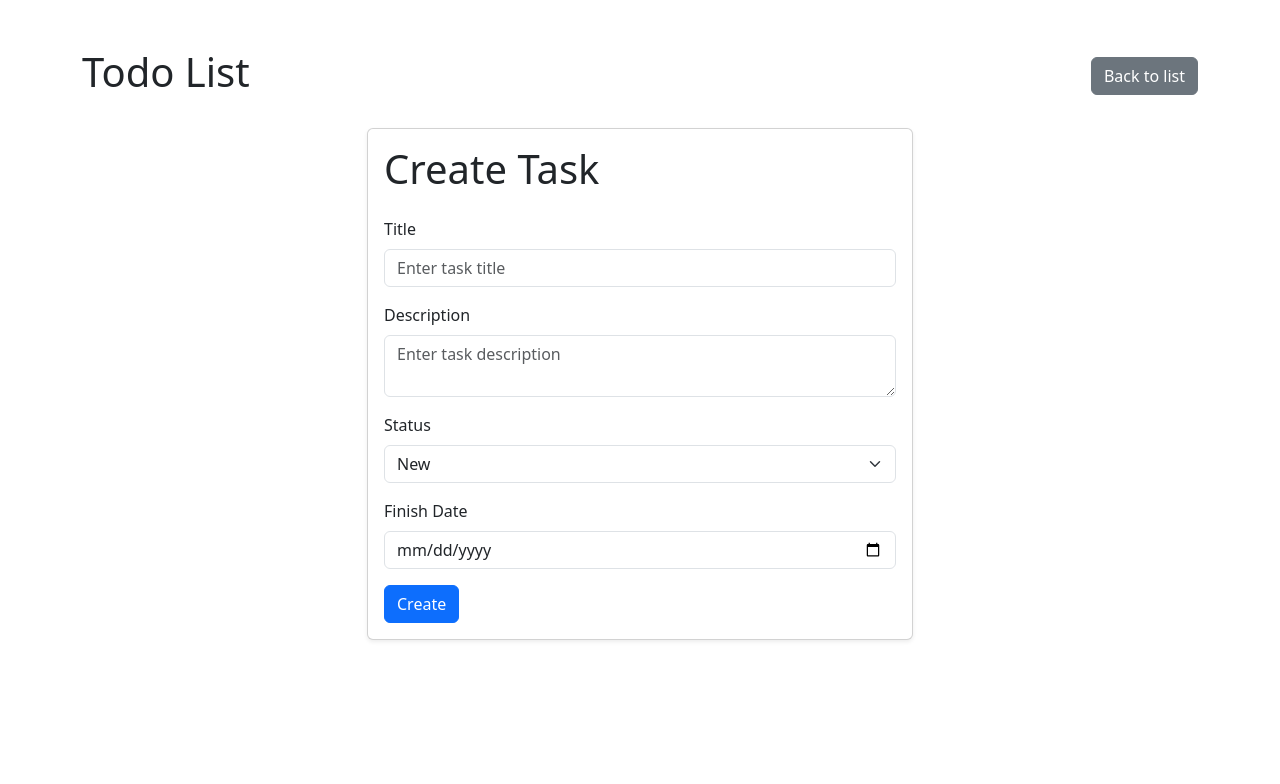
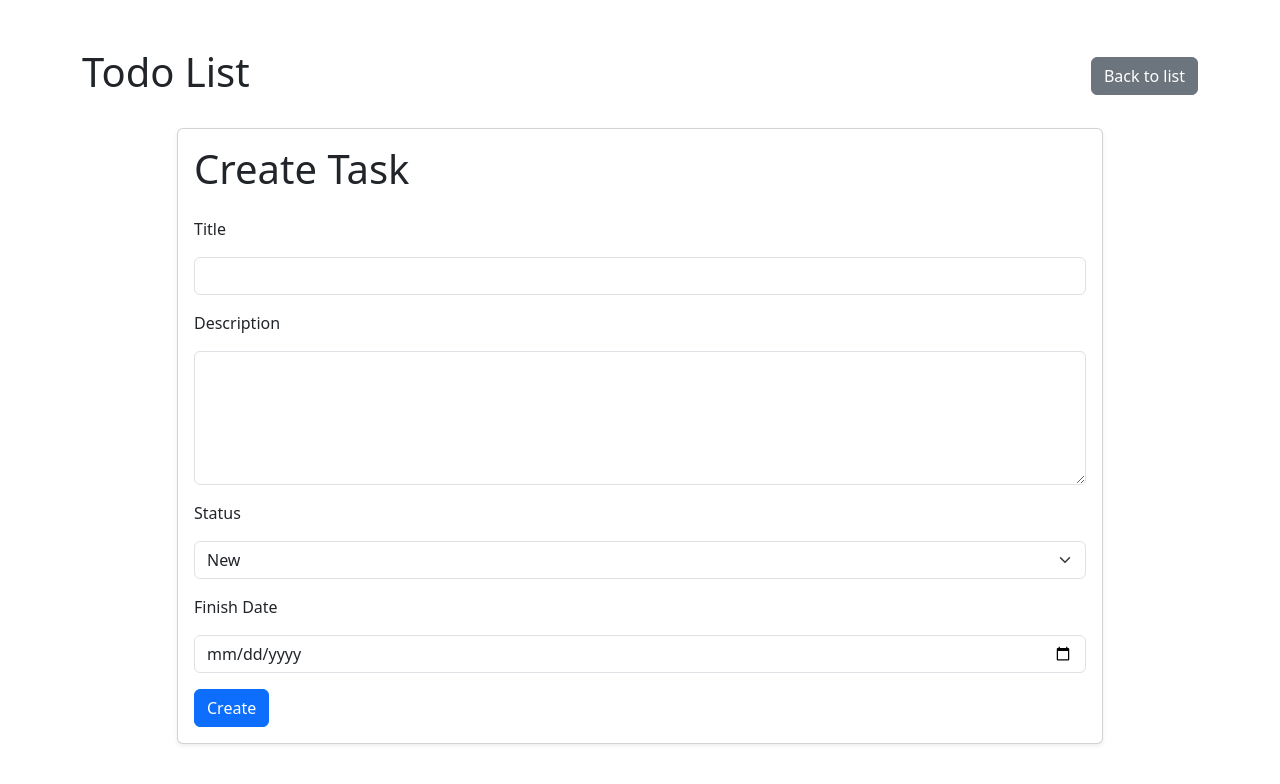
Before and after one commit to iAmBelovNikita/homework_52_nikita_belov, a Django app: page /task/create/ in a window 1280 px wide. Shown: the top 784 px of the page. Run offline with Django 5.2, Linux system fonts and the light colour scheme.

Commit message:
Refactor code. Create task_form.html and include it in task_create.html. Edit views.py for new form

```diff
--- /dev/null
+++ b/source/todo_list/forms.py
@@ -0,0 +1,36 @@
+from django import forms
+from django.forms import TextInput, Textarea
+
+from .models import status_choices
+
+
+class TaskForm(forms.Form):
+    title = forms.CharField(
+        required=True,
+        max_length=200,
+        label="Title",
+        widget=TextInput(attrs={"class": "form-control"})
+    )
+
+    description = forms.CharField(
+        required=False,
+        max_length=500,
+        label="Description",
+        widget=Textarea(attrs={"class": "form-control", "rows": "5"})
+    )
+
+    status = forms.ChoiceField(
+        required=True,
+        choices=status_choices,
+        label="Status",
+        widget=forms.Select(attrs={"class": "form-select"})
+    )
+
+    finish_date = forms.DateField(
+        required=False,
+        label="Finish Date",
+        widget=forms.DateInput(attrs={
+            "class": "form-control",
+            "type": "date"
+        })
+    )
--- /dev/null
+++ b/source/todo_list/templates/partial/task_form.html
@@ -0,0 +1,24 @@
+<form id="task-form" action="" method="POST">
+  {% csrf_token %}
+
+  {% for error in form.non_field_errors %}
+      <p class="text-danger ms-2 fs-6 mt-0">{{ error }}</p>
+  {% endfor %}
+
+  {% for field in form %}
+      <p>
+          <label for="{{ field.id_for_label }}">{{ field.label }}</label>
+      </p>
+
+      {% for error in field.errors %}
+          <p class="text-danger ms-2 fs-6 mt-0">{{ error }}</p>
+      {% endfor %}
+
+      <p>{{ field }}</p>
+  {% endfor %}
+  <div class="d-flex gap-2">
+      <button type="submit" class="btn btn-primary">
+        {{ button_text }}
+      </button>
+  </div>
+</form>
--- a/source/todo_list/templates/task_create.html
+++ b/source/todo_list/templates/task_create.html
@@ -6,67 +6,13 @@
 {% endblock %}
 {% block content %}
   <div class="row justify-content-center">
-    <div class="col-md-6">
+    <div class="col-md-10">
 
       <div class="card shadow-sm">
         <div class="card-body">
           <h1 class="card-title mb-4">Create Task</h1>
 
-          <form action="{% url 'task_create' %}" method="post">
-            {% csrf_token %}
-
-            <div class="mb-3">
-              <label for="title" class="form-label">Title</label>
-              <input
-                type="text"
-                class="form-control"
-                id="title"
-                name="title"
-                placeholder="Enter task title"
-                required
-              >
-            </div>
-
-            <div class="mb-3">
-              <label for="description" class="form-label">Description</label>
-              <textarea
-                class="form-control"
-                id="description"
-                name="description"
-                placeholder="Enter task description"
-              ></textarea>
-            </div>
-
-            <div class="mb-3">
-              <label for="status" class="form-label">Status</label>
-              <select class="form-select" id="status" name="status" required>
-                {% for value, label in status_choices %}
-                  <option value="{{ value }}">{{ label }}</option>
-                {% endfor %}
-              </select>
-            </div>
-
-            <div class="mb-3">
-              <label for="finish_date" class="form-label">Finish Date</label>
-              <input
-                type="date"
-                class="form-control"
-                id="finish_date"
-                name="finish_date"
-              >
-            </div>
-
-            <div class="d-flex gap-2">
-              <button type="submit" class="btn btn-primary">
-                Create
-              </button>
-            </div>
-            {% if error %}
-              <div class="alert alert-danger mt-4">
-                {{ error }}
-              </div>
-            {% endif %}
-          </form>
+          {% include "partial/task_form.html" with button_text="Create" %}
 
         </div>
       </div>
--- a/source/todo_list/views.py
+++ b/source/todo_list/views.py
@@ -1,7 +1,6 @@
 from django.shortcuts import render, get_object_or_404, redirect
-
-from .models import TodoTask, status_choices
-
+from .models import TodoTask
+from .forms import TaskForm
 
 # Create your views here.
 
@@ -14,25 +13,33 @@ def task_about(request, pk):
     return render(request, 'task_about.html', {'task': task})
 
 def task_create(request):
+    form = TaskForm()
+
     if request.method == 'GET':
-        return render(request, 'task_create.html', {'status_choices': status_choices})
+        context = {
+            'form': form
+        }
+        return render(request, 'task_create.html', context)
+
     elif request.method == 'POST':
-        title = request.POST.get('title', '').strip()
-        description = request.POST.get('description', '').strip()
-        status = request.POST.get('status')
-        finish_date = request.POST.get('finish_date') or None
+        form = TaskForm(request.POST)
 
-        if not title:
-            return render(request, 'task_create.html', {'status_choices': status_choices, 'error': 'Title cannot be empty'})
+        if form.is_valid():
+            task = TodoTask(
+                title=form.cleaned_data.get('title'),
+                description=form.cleaned_data.get('description'),
+                status=form.cleaned_data.get('status'),
+                finish_date=form.cleaned_data.get('finish_date'),
+            )
+            task.save()
 
-        TodoTask.objects.create(
-            title = title,
-            description = description,
-            status = status,
-            finish_date = finish_date
-        )
+            return redirect('task_about', pk=task.pk)
 
-        return redirect('todo_list')
+        context = {
+            'form': form
+        }
+        return render(request, 'task_create.html', context)
+
 
 def task_delete(request, pk):
     if request.method == 'GET':
```
Also changed, not shown: main.py (deleted, +0 -16 lines).
